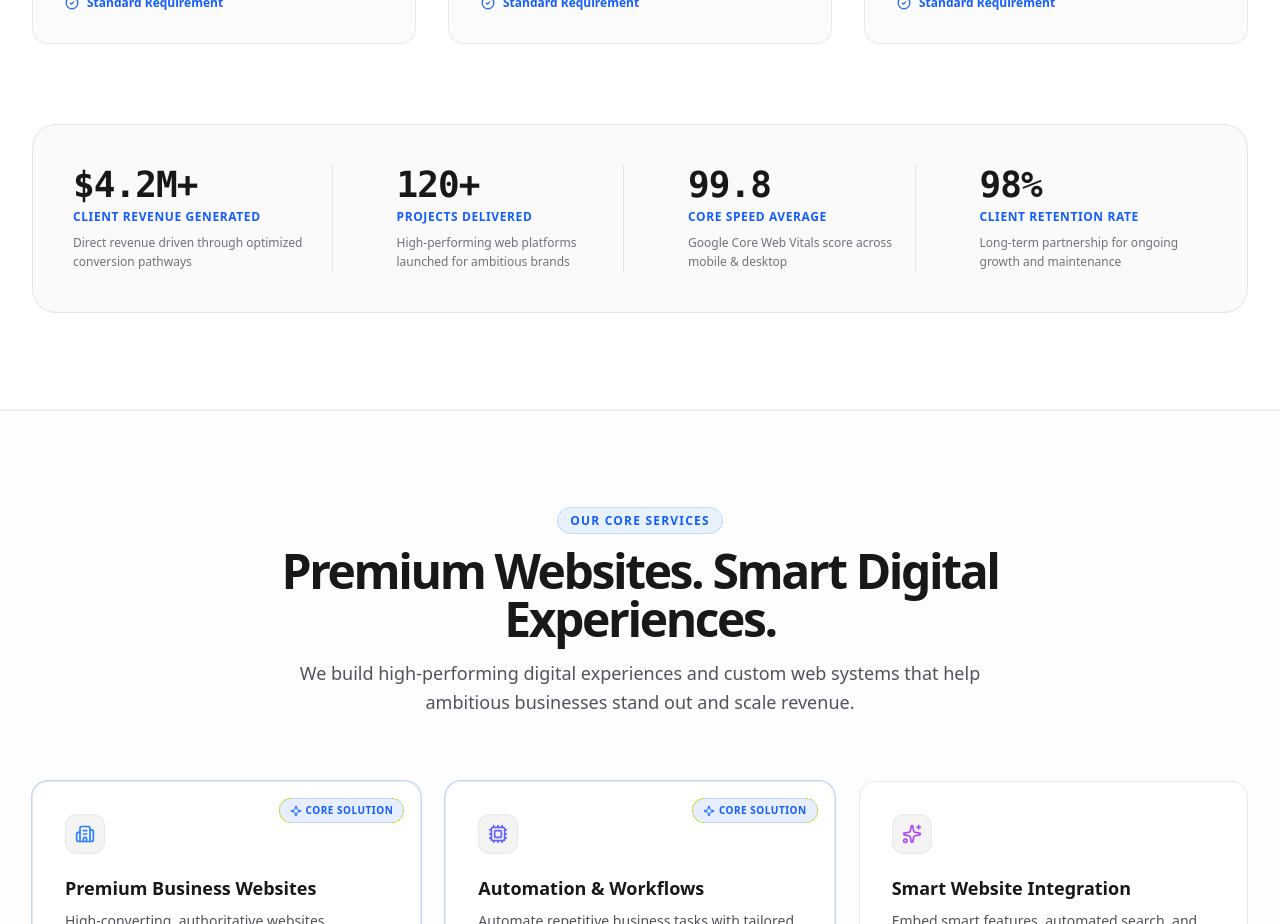
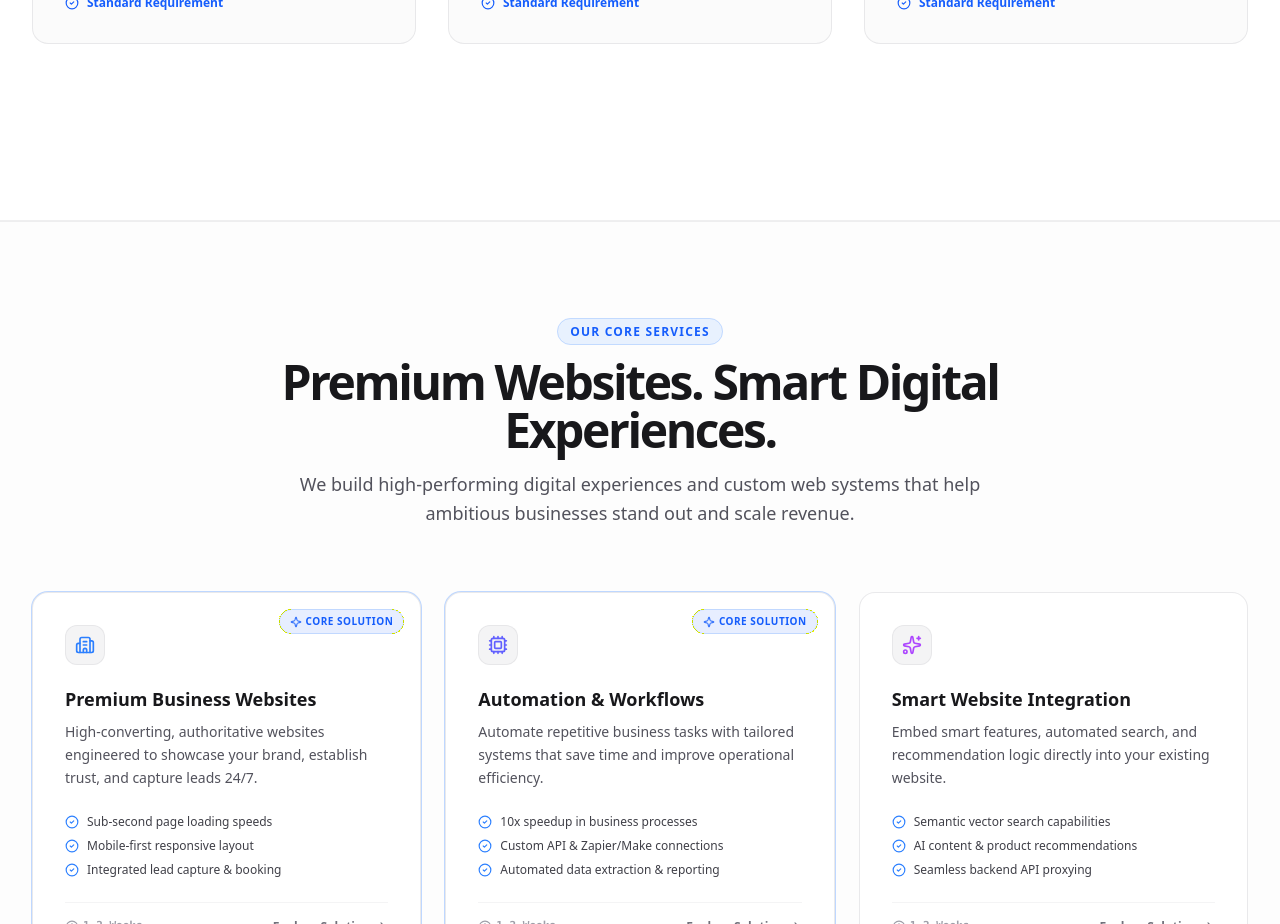
Before and after one commit to SashankGhimire/Agency, a React (Vite) app: page / in a window 1280 px wide. Shown: the part 1780-2704 px from the top of the page. Built offline with nearby package versions, Linux system fonts and the light colour scheme.

Commit message:
Remove .2M stats grid from About section

```diff
--- a/src/components/About.tsx
+++ b/src/components/About.tsx
@@ -3,13 +3,6 @@ import { motion } from 'motion/react';
 import { Target, Cpu, Sparkles, CheckCircle2 } from 'lucide-react';
 
 export const About: React.FC = () => {
-  const stats = [
-    { label: 'Client Revenue Generated', value: '$4.2M+', description: 'Direct revenue driven through optimized conversion pathways' },
-    { label: 'Projects Delivered', value: '120+', description: 'High-performing web platforms launched for ambitious brands' },
-    { label: 'Core Speed Average', value: '99.8', description: 'Google Core Web Vitals score across mobile & desktop' },
-    { label: 'Client Retention Rate', value: '98%', description: 'Long-term partnership for ongoing growth and maintenance' }
-  ];
-
   const pillars = [
     {
       title: 'Strategy & Conversion First',
@@ -78,25 +71,6 @@ export const About: React.FC = () => {
           })}
         </div>
 
-        {/* Statistics Grid - Clean Borderless Layout */}
-        <div className="p-8 sm:p-10 rounded-3xl bg-zinc-50 dark:bg-[#0a0a0d] border border-zinc-200 dark:border-zinc-800">
-          <div className="grid grid-cols-1 sm:grid-cols-2 lg:grid-cols-4 gap-8 divide-y sm:divide-y-0 sm:divide-x divide-zinc-200 dark:divide-zinc-800">
-            {stats.map((stat, idx) => (
-              <div key={stat.label} className={`pt-6 sm:pt-0 ${idx > 0 ? 'sm:pl-8' : ''}`}>
-                <span className="text-3xl sm:text-4xl font-extrabold text-zinc-900 dark:text-white tracking-tight block font-mono">
-                  {stat.value}
-                </span>
-                <span className="text-xs font-bold text-blue-600 dark:text-blue-400 mt-1 block uppercase tracking-wider">
-                  {stat.label}
-                </span>
-                <p className="text-xs text-zinc-500 dark:text-zinc-400 mt-2 leading-relaxed font-light">
-                  {stat.description}
-                </p>
-              </div>
-            ))}
-          </div>
-        </div>
-
       </div>
     </section>
   );
```
